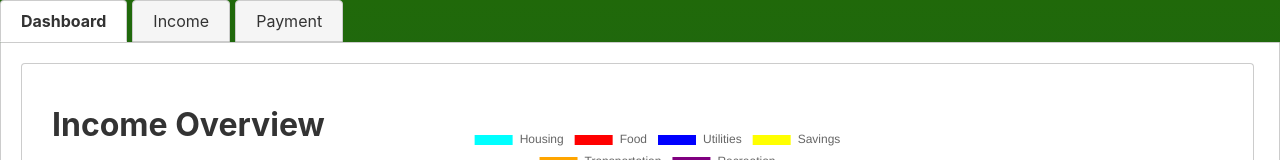
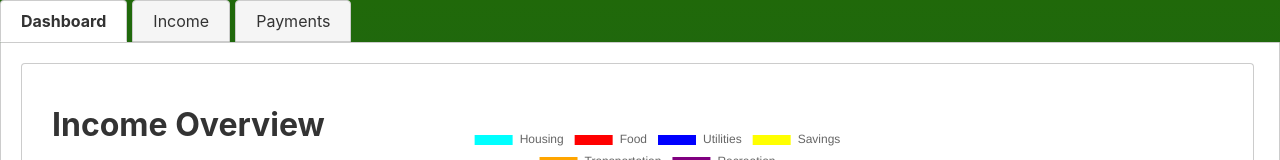
Before and after one commit to jaronlong52/Personal_Finance_App_Capstone, a React (Vite) app: page /dashboard in a window 1280 px wide. Shown: the top 160 px of the page. Built offline with nearby package versions, Linux system fonts and the light colour scheme.

Commit message:
small change to payment tab

```diff
--- a/src/components/dashboard.jsx
+++ b/src/components/dashboard.jsx
@@ -38,7 +38,7 @@ function Dashboard() {
           className={toggleState === 3 ? "tabs active-tabs" : "tabs"}
           onClick={() => toggleTab(3)}
         >
-          Payment
+          Payments
         </div>
       </div>
 
@@ -66,7 +66,7 @@ function Dashboard() {
 
         {toggleState === 3 && (
           <div className="tabs active-tabs">
-            <h2>Payment</h2>
+            <h2>Payments</h2>
             <hr className='divider'/>
             <UsernameContextProvider>
               <Payment/>
```
